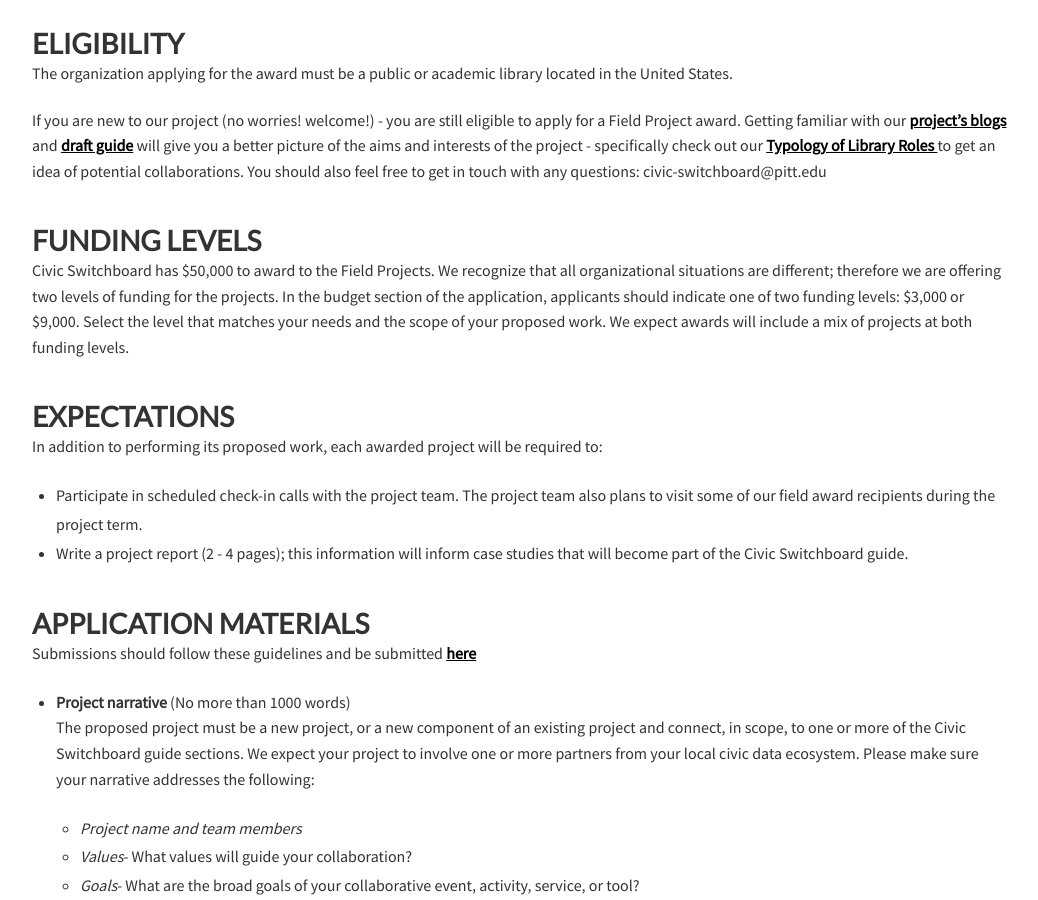
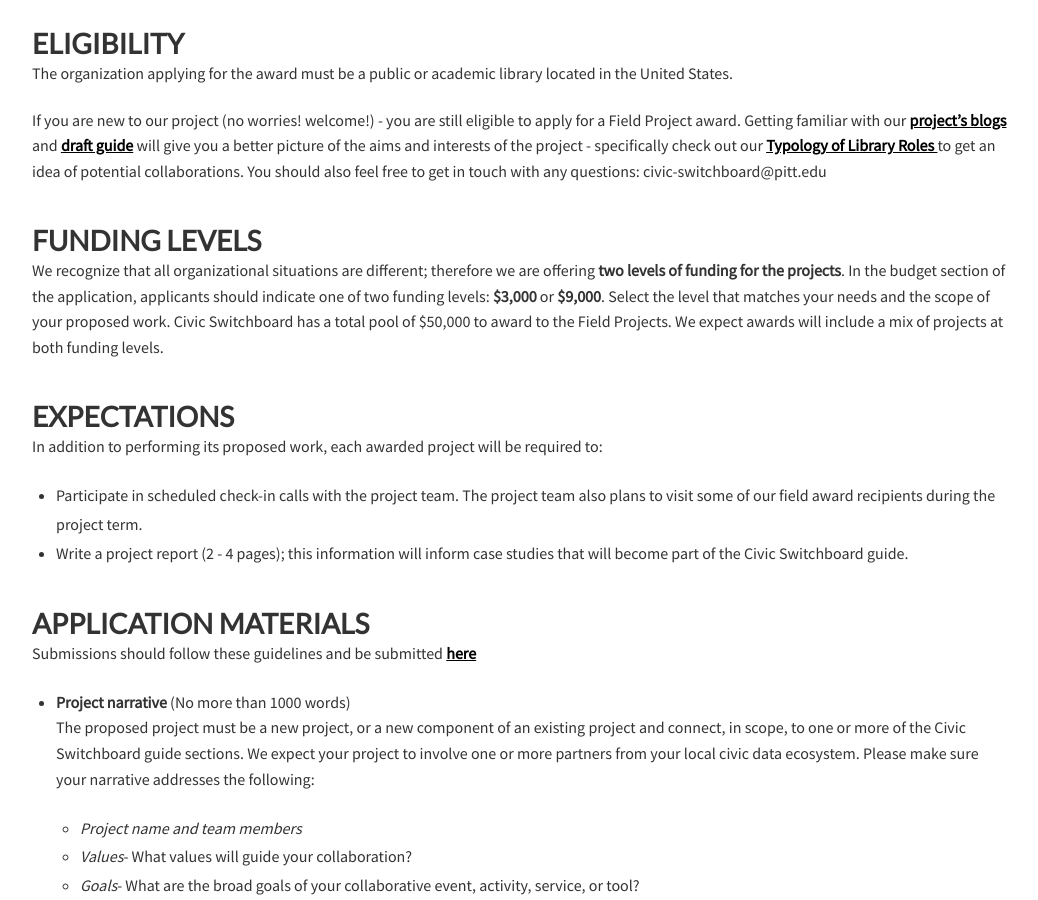
Before and after one commit to civic-switchboard/civic-switchboard.github.io.first, a Jekyll site: the page built from _posts/2018-09-10-post_11.md, in a window 1280 px wide and 900 px high, scrolled down 908 px. Shown: the whole window, without its empty margins (118-1156 px from the left). Built offline with Jekyll 4.4.1, drawn with Linux system fonts in a browser that asks for light colours; nearby versions of some CDN libraries.

Commit message:
edit text

```diff
--- a/_posts/2018-09-10-post_11.md
+++ b/_posts/2018-09-10-post_11.md
@@ -30,7 +30,7 @@
 If you are new to our project (no worries! welcome!) -  you are still eligible to apply for a Field Project award.  Getting familiar with our [project's blogs](https://civic-switchboard.github.io/updates/index.html) and [draft guide](https://civic-switchboard.gitbook.io/guide/) will give you a better picture of the aims and interests of the project - specifically check out our [Typology of Library Roles ](https://civic-switchboard.gitbook.io/guide/activating/typology-of-library-roles)  to get an idea of potential collaborations.  You should also feel free to get in touch with any questions: civic-switchboard@pitt.edu
 
 ### FUNDING LEVELS
-Civic Switchboard has $50,000 to award to the Field Projects.  We recognize that all organizational situations are different; therefore we are offering two levels of funding for the projects. In the budget section of the application, applicants should indicate one of two funding levels: $3,000 or $9,000. Select the level that matches your needs and the scope of your proposed work. We expect awards will include a mix of projects at both funding levels.
+We recognize that all organizational situations are different; therefore we are offering **two levels of funding for the projects**. In the budget section of the application, applicants should indicate one of two funding levels: **$3,000** or **$9,000**. Select the level that matches your needs and the scope of your proposed work. Civic Switchboard has a total pool of $50,000 to award to the Field Projects. We expect awards will include a mix of projects at both funding levels.
 
 ### EXPECTATIONS
 In addition to performing its proposed work, each awarded project will be required to:
```
